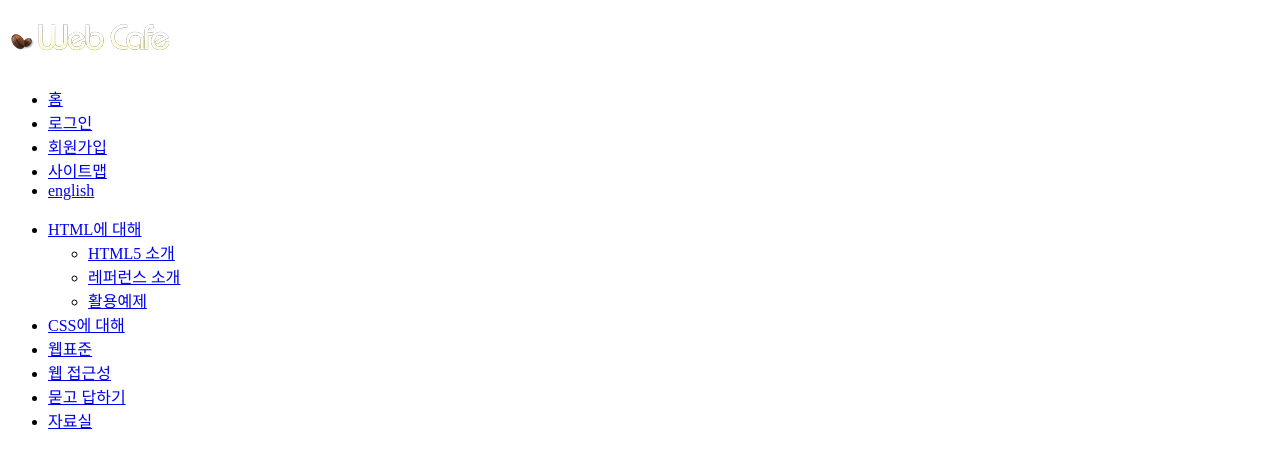
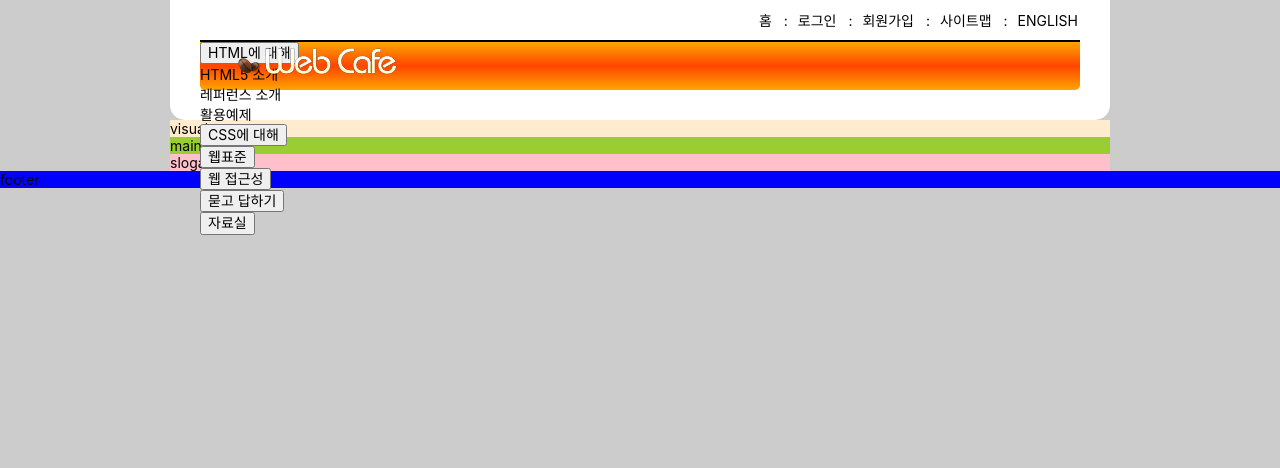
Before and after one commit to sykang013/STUDY_HTML5, a website: page index.html in a window 1280 px wide. Drawn offline with Linux system fonts and the light colour scheme.

Commit message:
header부분 mamber와 logo 완료

```diff
--- a/css/index.css
+++ b/css/index.css
@@ -101,7 +101,7 @@ a {
 
 /* 멤버 링크 모음 */
 .member {
-  text-align: right;
+  text-align: left;
   padding: 4px 0;
   transform: translateX(8px);
 }
--- a/index.html
+++ b/index.html
@@ -8,36 +8,45 @@
     <meta http-equiv="X-UA-Compatible" content="IE=edge" />
     <!-- 모바일 브라우저 관련이라 현재는 불필요한 코드, 모바일 또는 반응형 디자인에 사용 -->
     <!-- <meta name="viewport" content="width=device-width, initial-scale=1.0" /> -->
+    <link rel="stylesheet" href="./styles/style.css" />
     <title>웹카페</title>
   </head>
   <!-- body 부분, 내용물 채워넣기 -->
   <body>
-    <header>
-      <h1>
-        <img src="./assets/logo.png" alt="웹카페 로고" />
+    <header class="header">
+      <h1 class="logo">
+        <img src="./assets/logo.png" alt="웹카페" />
       </h1>
-      <ul>
+      <ul class="member">
         <li><a href="/">홈</a></li>
-        <li><a href="/">로그인</a></li>
-        <li><a href="/">회원가입</a></li>
-        <li><a href="/">사이트맵</a></li>
-        <li><a href="/">english</a></li>
+        <li><span aria-hidden="true">:</span><a href="/">로그인</a></li>
+        <li><span aria-hidden="true">:</span><a href="/">회원가입</a></li>
+        <li><span aria-hidden="true">:</span><a href="/">사이트맵</a></li>
+        <li><span aria-hidden="true">:</span><a href="/">english</a></li>
       </ul>
-      <nav>
-        <ul>
-          <li><a href="/">HTML에 대해</a></li>
-          <ul>
-            <li><a href="/">HTML5 소개</a></li>
-            <li><a href="/">레퍼런스 소개</a></li>
-            <li><a href="/">활용예제</a></li>
-          </ul>
-          <li><a href="/">CSS에 대해</a></li>
-          <li><a href="/">웹표준</a></li>
-          <li><a href="/">웹 접근성</a></li>
-          <li><a href="/">묻고 답하기</a></li>
-          <li><a href="/">자료실</a></li>
+      <nav class="navigation">
+        <ul class="menu">
+          <li class="menu__item menu__item--is-active">
+            <button a href="/">HTML에 대해</button>
+            <ul class="sub-menu">
+              <li><a href="/">HTML5 소개</a></li>
+              <li><a href="/">레퍼런스 소개</a></li>
+              <li><a href="/">활용예제</a></li>
+            </ul>
+          </li>
+          <li class="menu__item"><button>CSS에 대해</button></li>
+          <li class="menu__item"><button a href="/">웹표준</button></li>
+          <li class="menu__item">
+            <button a href="/">웹 접근성</button>
+          </li>
+          <li class="menu__item"><button a href="/">묻고 답하기</button></li>
+          <li class="menu__item"><button a href="/">자료실</button></li>
         </ul>
       </nav>
     </header>
+    <div class="visual">visual</div>
+    <div class="main">main</div>
+    <article class="slogan">slogan</article>
+    <footer class="footer">footer</footer>
   </body>
 </html>
--- a/styles/style.css
+++ b/styles/style.css
@@ -1 +1,106 @@
-/* CSS 스타일 */
+@import url("fonts.css");
+@import url("fontello.css");
+@import url("normalize.css");
+@import url("reset.css");
+
+/* 전체와 가상선택자 before, after를 보더 박스로. 기본값이 contents-box 인데 이것은 padding과 borderline 을 포함하지 않아 계산이 헷갈린다. */
+*,
+*::before,
+*::after {
+  box-sizing: border-box;
+}
+
+/* 기본 스타일 */
+html {
+  /* html에 font-size를 정함으로써 계산이 용이하게 하려는듯. */
+  font-size: 10px;
+}
+
+body {
+  /* ******************************폰트 설정 부분은 다시 봐야할듯 */
+  font-family: Pretendard, -apple-system, BlinkMacSystemFont, system-ui, Roboto,
+    "Helvetica Neue", "Segoe UI", "Apple SD Gothic Neo", "Noto Sans KR",
+    "Malgun Gothic", "Apple Color Emoji", "Segoe UI Emoji", "Segoe UI Symbol",
+    sans-serif;
+  font-size: 1.4rem;
+  background-color: #ccc;
+}
+
+a {
+  /* a 태그들 전체 스타일 적용 */
+  text-decoration: none;
+  color: inherit;
+}
+
+/* 전체 레이아웃 */
+.header,
+.visual,
+.main,
+.slogan,
+.footer {
+  width: 940px;
+  margin: 0 auto;
+}
+
+/* 헤더 영역 */
+.header {
+  background: white;
+  position: relative;
+  padding: 0px 30px;
+  /* border-radius는 좌상->우상->우하->좌하 순 */
+  border-radius: 0 0 15px 15px;
+  /* 보통은 height를 잘 정해주진 않지만, 메뉴는 고정이기에(요소가 더 추가되지 않으므로?) */
+  height: 120px;
+}
+
+.logo {
+  /* background-color: blue; */
+  position: absolute;
+  top: 45px;
+  left: 65px;
+}
+
+.member {
+  padding: 4px;
+  text-align: right;
+  transform: translateX(10px);
+}
+
+.member li,
+.member a,
+.member span {
+  display: inline-block;
+}
+
+.member a {
+  padding: 6px 8px 6px 10px;
+  text-transform: uppercase;
+}
+
+.navigation {
+  background: linear-gradient(to bottom, orange, orangered, orange);
+  border-top: 2px solid black;
+  border-radius: 0 0 5px 5px;
+  box-sizing: border-box;
+  height: 50px;
+}
+
+/* 비주얼 */
+.visual {
+  background-color: blanchedalmond;
+}
+
+/* 메인 */
+.main {
+  background-color: yellowgreen;
+}
+
+/* 슬로건 */
+.slogan {
+  background-color: pink;
+}
+/* 푸터 */
+.footer {
+  background-color: blue;
+  width: 100%;
+}
```
